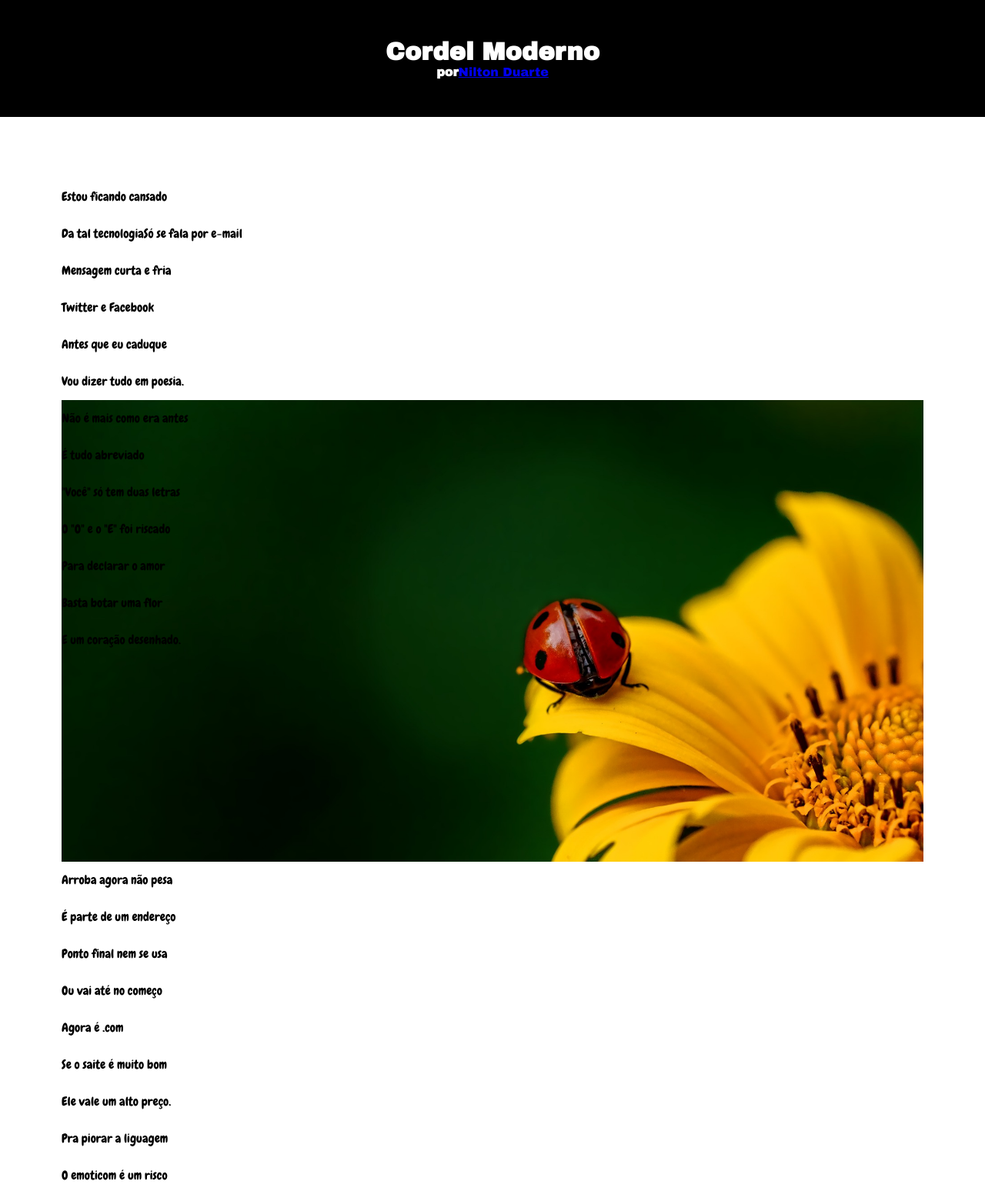
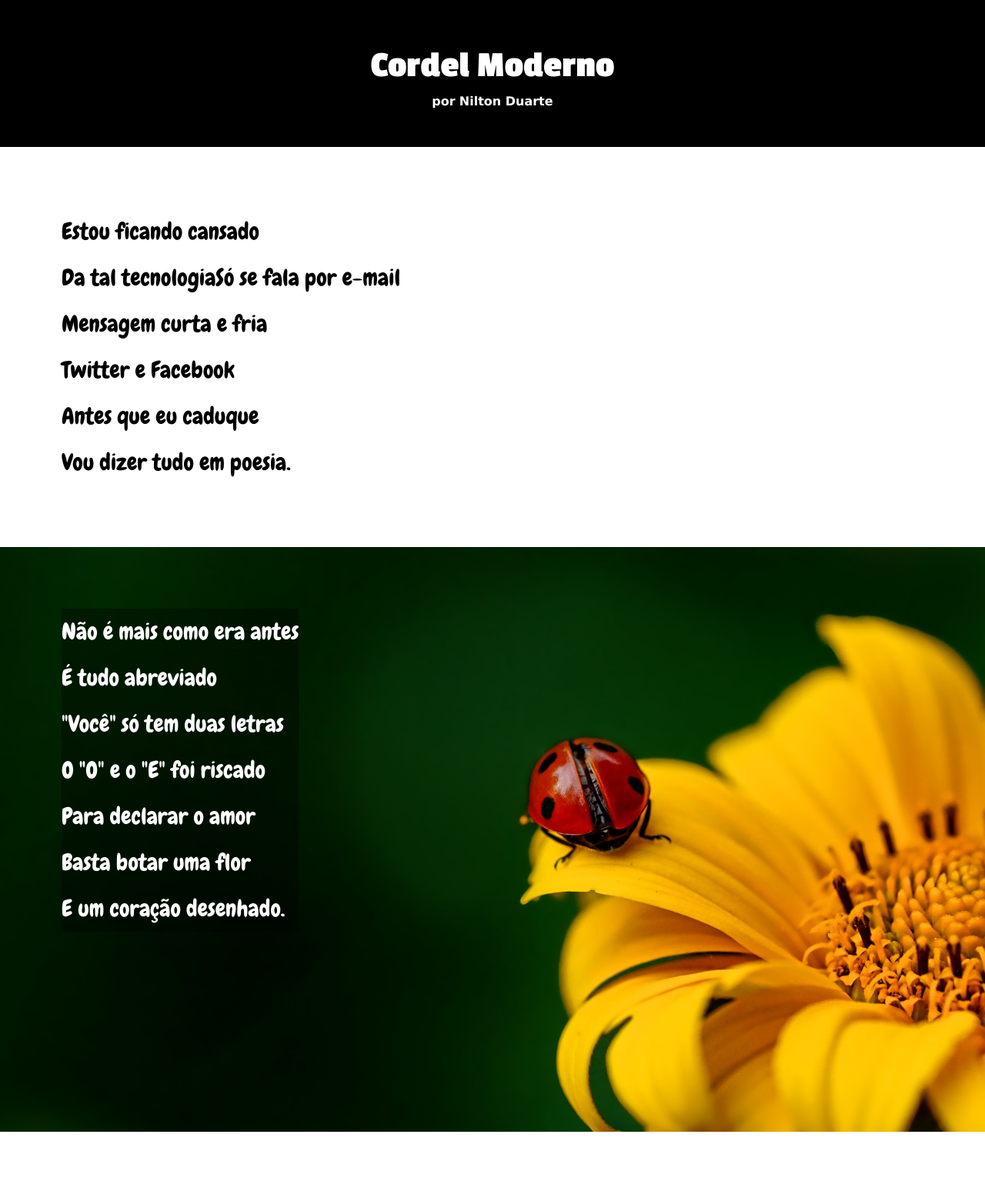
Before and after one commit to felipe01028/html-css, a plain HTML site: page desafios/d012/index.html in a window 1280 px wide. Shown: the top 1548 px of the page at 77% size. Drawn offline with Linux system fonts and the light colour scheme.

Commit message:
projeto cordel

```diff
--- a/desafios/d012/index.html
+++ b/desafios/d012/index.html
@@ -7,18 +7,38 @@
     <link rel="stylesheet" href="style.css">
 </head>
 <body>
-    <header><h1>Cordel Moderno</h1>
-            <p><strong>por</strong><a href="https://www.recantodasletras.com.br/poesias/3186743">Nilton Duarte</a></p>
+    <header>
+        <h1>Cordel Moderno</h1>
+        <p>
+            <strong>por</strong>
+            <a href="https://www.recantodasletras.com.br/poesias/3186743" target="_blank">Nilton Duarte</a>
+        </p>
     </header>
     <main>
+        <section class="normal">
             <p>
-            Estou ficando cansado<br>Da tal tecnologiaSó se fala por e-mail <br>Mensagem curta e fria <br>Twitter e Facebook <br>Antes que eu caduque <br>Vou dizer tudo em poesia. <br>
+                Estou ficando cansado<br>
+                Da tal tecnologiaSó se fala por e-mail<br>
+                Mensagem curta e fria<br>
+                Twitter e Facebook<br>
+                Antes que eu caduque<br>
+                Vou dizer tudo em poesia.<br>
             </p>
-        <div class="imagem">
+        </section>
+
+        <section class="imagem" id="i1">
             <p>
-                Não é mais como era antes <br>É tudo abreviado <br>"Você" só tem duas letras <br>O "O" e o "E" foi riscado <br>Para declarar o amor <br>Basta botar uma flor <br>E um coração desenhado. <br>
+                Não é mais como era antes<br>
+                É tudo abreviado<br>
+                "Você" só tem duas letras<br>
+                O "O" e o "E" foi riscado<br>
+                Para declarar o amor<br>
+                Basta botar uma flor<br>
+                E um coração desenhado.<br>
             </p>
-        </div>
+        </section>
+
+        <section class="normal">
             <p>
                 Arroba agora não pesa <br>
                 É parte de um endereço <br>
@@ -26,8 +46,9 @@
                 Ou vai até no começo <br>
                 Agora é .com <br>
                 Se o saite é muito bom <br>
-            Ele vale um alto preço. <br>
+                Ele vale um alto preço.
             </p>
+            <br>
             <p>
                 Pra piorar a liguagem <br>
                 O emoticom é um risco <br>
@@ -37,8 +58,11 @@
                 Pra entender como fica <br>
                 Decifre esse rabisco. <br>
             </p>
-        <div class="img2">
-            <p>Tenho saudade das cartas <br>
+        </section>
+
+        <section class="imagem" id="i2">
+            <p>
+                Tenho saudade das cartas <br>
                 Escritas com a própria mão <br>
                 Mandava no mês de Junho <br>
                 Só chegava no Verão <br>
@@ -46,7 +70,9 @@
                 Era texto de verdade <br>
                 Nas linhas do coração. <br>
             </p>
-        </div>
+        </section>
+
+        <section class="normal">
             <p>
                 Agora, escrevo e envio <br>
                 Chegando na mesma hora <br>
@@ -54,8 +80,9 @@
                 A pessoa foi embora <br>
                 Abriu outro aplicativo <br>
                 O mundo ficou cativo <br>
-            Da tecnologia do agora. <br>
+                Da tecnologia do agora.
             </p>
+            <br>
             <p>
                 Felizmente, pra orar <br>
                 Não precisa de internet <br>
@@ -65,7 +92,12 @@
                 Seus lábios são aparelhos <br>
                 Deixe que Deus interprete. <br>
             </p>
+        </section>
     </main>
-    <footer>Site criado por <a href="https://www.instagram.com/c0rrea_felipe/" target="_blank">Felipe</a> Com Instruçâo do Curso em Vídeo</footer>
+
+    <footer>
+        Site criado por <a href="https://www.instagram.com/c0rrea_felipe/" target="_blank">Felipe</a>
+        com instruçâo do Curso em Vídeo
+    </footer>
 </body>
 </html>
--- a/desafios/d012/style.css
+++ b/desafios/d012/style.css
@@ -1,43 +1,71 @@
 @charset "UTF-8";
-
-@import url('https://fonts.googleapis.com/css2?family=Archivo+Black&display=swap');
+@import url('https://fonts.googleapis.com/css2?family=Passion+One:wght@400;700;900&display=swap');
 @import url('https://fonts.googleapis.com/css2?family=Chewy&display=swap');
+:root{
+    --fonte1: Verdana,Geneva,Tahoma, Sans-serif;
+    --fonte2: 'passion one';
+    --fonte3: 'Chewy';
+}
 *{
-    padding: 0;
-    margin: 0;
+    padding: 0px;
+    margin: 0px;
 }
 
+body{
+    min-height: 100%vh;
+    background-color: darkgray;
+    font-family: var(--fonte1);
+}
 header{
     background-color: black;
     color: white;
     text-align: center;
-    padding-inline: 10px;
     padding: 50px;
-    font-family: "Archivo Black", sans-serif;
 }
-main{
-    padding: 5em;
-    line-height: 3em;
-    font-family: "chewy";
+header h1{
+    text-transform: small-caps;
+    font-family: var(--fonte2);
+    font-size: larger;
+    font-size: 3em;
+    line-height: 1.5em;
+}
+a{
+    color: white;
     text-decoration: none;
+    font-weight: bolder;
+}
+a:hover{
+    text-decoration: underline;
+}
+section{
+    font-family: var(--fonte3);
+    padding: 10vh;
+    line-height: 2em;
+    font-size: 30px;
+}
+.normal{
+    background-color: white;
+    color: black;
 }
 .imagem{
+    background-color: black;
+    color:white;
+    background-size: cover;
+    background-attachment: fixed;
+}
+.imagem p{
+    background-color: hwb(0 0% 100% / 0.336);
+    display: inline-block;
+}
+#i1{
     height: 600px;
-    padding: -60px 0px;
     background-image: url(pacote-d012/imagens/background001.jpg);
-    background-size: cover;
+    background-position: right;
 }
-.imagem img{
-    background-position: center;
-}
-.img2{
+#i2{
     height: 600px;
-    padding: -60px 0px;
     background-image: url(pacote-d012/imagens/background002.jpg);
-    background-size: cover;
-}
-.img2 img{
-    background-position: center;
+    background-position: right center;
 }
 footer{
     background-color: black;
```
Lines whose indentation alone changed are shown as unchanged.
